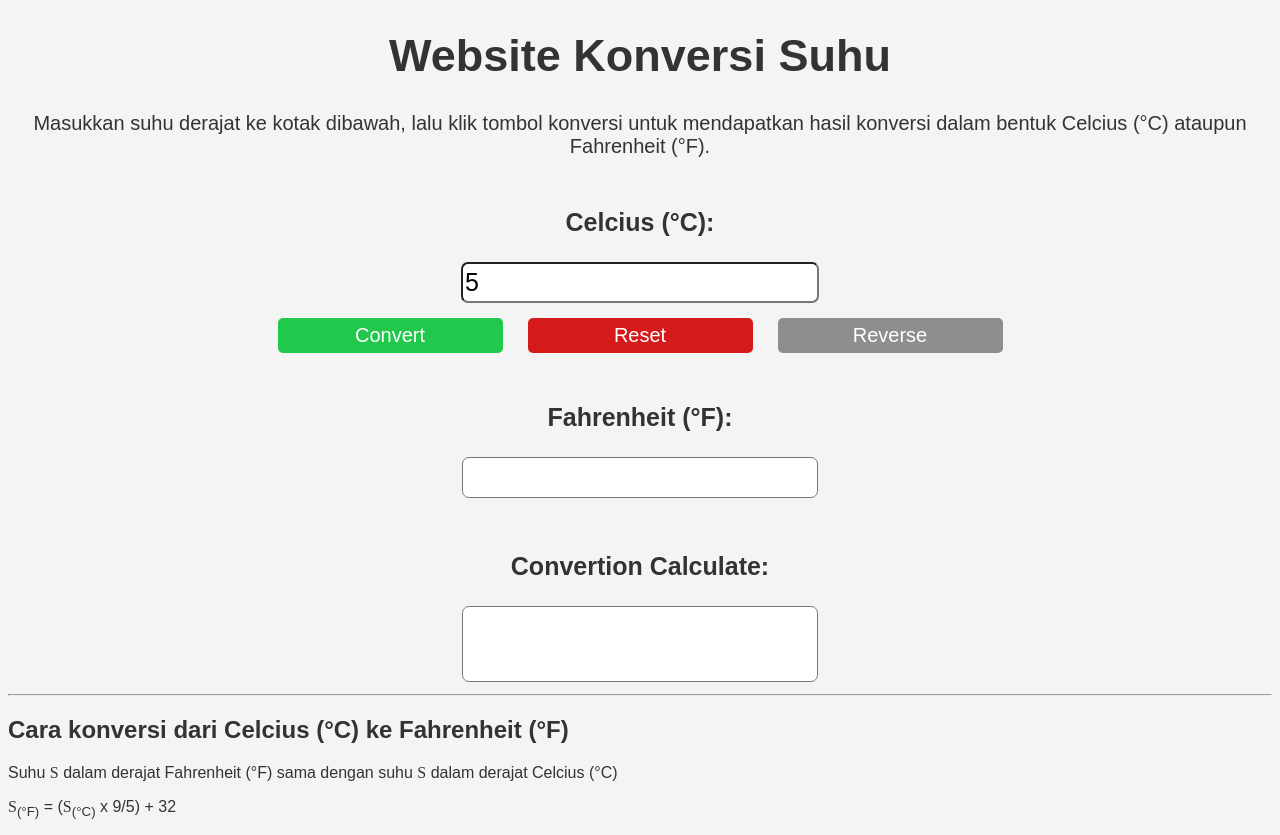
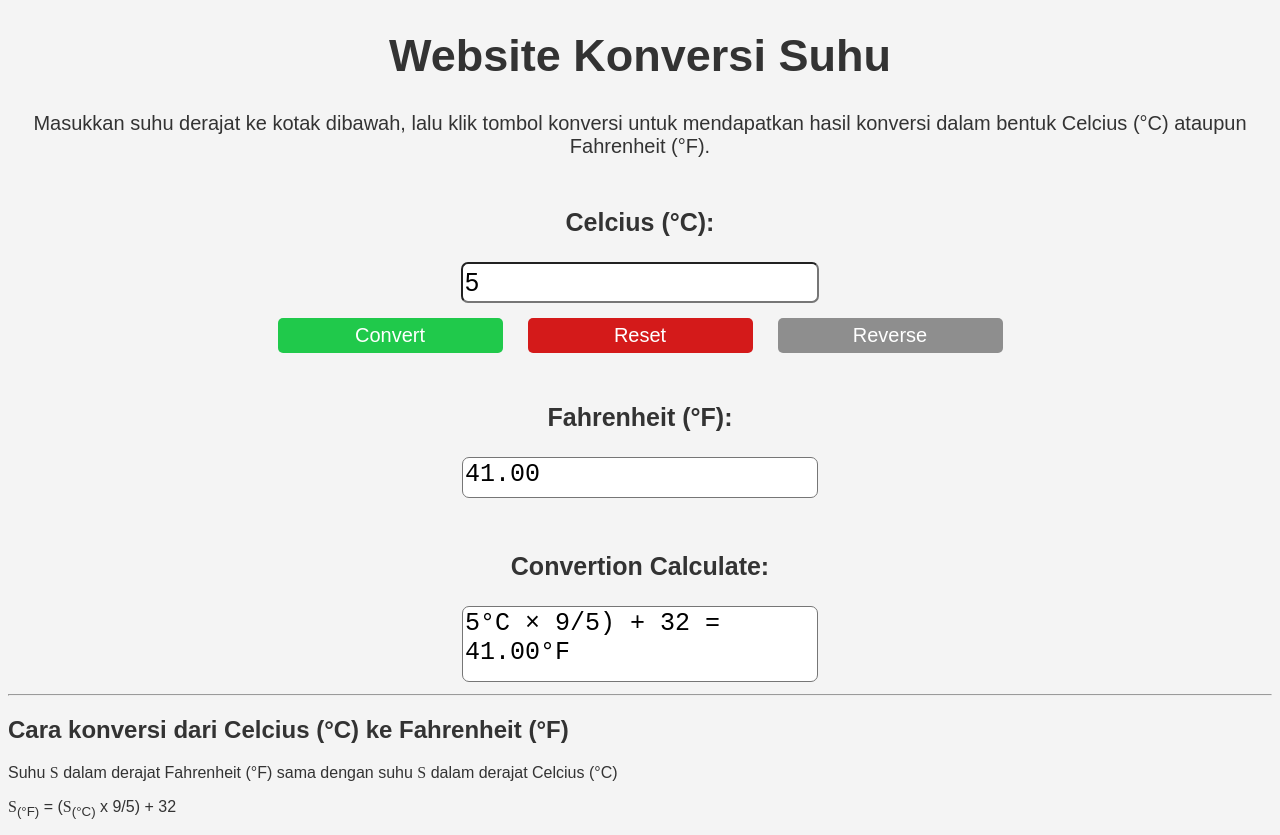
Before and after one commit to revou-fundamental-course/10-jun-24-LessThanNone, a plain HTML site: page index.html in a window 1280 px wide. Both pictures are taken after typing "5" into the empty fields and a click on the button "Convert". Drawn offline with Linux system fonts and the light colour scheme.

Commit message:
update script

```diff
--- a/css/styles.css
+++ b/css/styles.css
@@ -25,6 +25,7 @@ h3 {
 .text-margin-top {
     margin-top: 50px;
 }
+
 #input, #output{
     width: 350px;
     height: 35px;
@@ -50,6 +51,7 @@ h3 {
     transition: all 250ms;
 }
 
+/* styling warna button */
 .green {
 background-color: #20C94B;
 color: #ffffff;
--- a/index.html
+++ b/index.html
@@ -27,7 +27,7 @@
             </header>
 
             <section>
-                <input type="number" id="input" name="celcius" placeholder="Masukkan suhu celcius">
+                <input type="number" id="input" name="celcius" placeholder="Masukkan suhu">
 
                 <section class="button-container">
                     <button class="button green" id="convert-button">Convert</button>
@@ -46,7 +46,7 @@
                 </header>
 
                 <section>
-                    <textarea id="output"></textarea>
+                    <textarea id="output" readonly></textarea>
                 </section>
             </section>
 
@@ -57,7 +57,7 @@
                 </header>
 
                 <section>
-                    <textarea class="calculate"></textarea>
+                    <textarea class="calculate" id="calculate-output" readonly></textarea>
                 </section>
             </section>
         </section>
--- a/js/script.js
+++ b/js/script.js
@@ -1,9 +1,12 @@
 // variabel input, output dan button
-const inputCelcius = document.getElementById('input');
-const outputFahrenheit = document.getElementById('output');
+const input = document.getElementById('input');
+const output = document.getElementById('output');
+const calculateOutput = document.getElementById('calculate-output');
 const convertButton = document.getElementById('convert-button');
 const resetButton = document.getElementById('reset-button');
 const reverseButton = document.getElementById('reverse-button');
+const celciusText = document.getElementById('celcius-text');
+const fahrenheitText = document.getElementById('fahrenheit-text');
 
 // Fungsi convert Celcius ke Fahrenheit
 function celciusToFahrenheit(celcius) {
@@ -14,3 +17,22 @@ function celciusToFahrenheit(celcius) {
 function fahrenheitToCelcius(fahrenheit) {
   return (fahrenheit - 32) * 5/9;
 }
+
+// convert celcius ke fahrenheit
+convertButton.addEventListener('click', function() {
+  const celciusValue = parseFloat(input.value);
+  if (!isNaN(celciusValue)) {
+    const fahrenheitValue = celciusToFahrenheit(celciusValue);
+    output.value = fahrenheitValue.toFixed(2);
+    calculateOutput.innerHTML = `${input.value}&deg;C × 9/5) + 32 = ${output.value}&deg;F`;
+  } else {
+    alert('Please enter a valid Celcius value');
+  }
+});
+
+// reset button
+resetButton.addEventListener('click', function() {
+  input.value = '';
+  output.value = '';
+  calculateOutput.innerHTML = '';
+});
```
